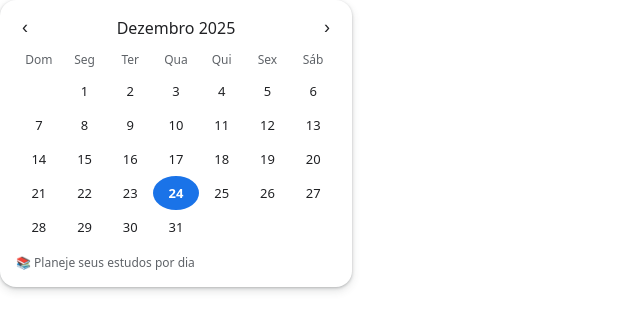
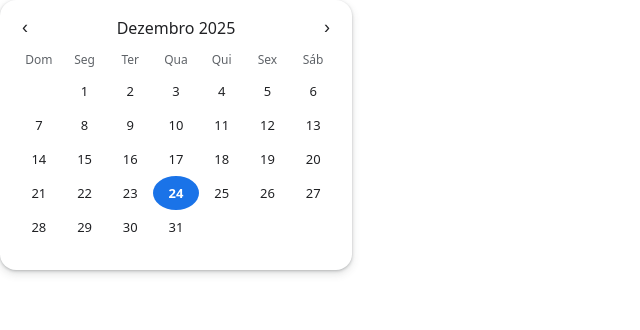
Before and after one commit to dionisiofolho-web/calendario-notion, a plain HTML site: page index.html in a window 1280 px wide. Shown: the whole page, without its empty margins (0-640 px from the left). Drawn offline with Linux system fonts and the light colour scheme.

Commit message:
Fix HTML encoding issues in index.html

```diff
--- a/index.html
+++ b/index.html
@@ -119,7 +119,6 @@ body {
   <div class="days" id="days"></div>
 
   <div class="study">
-    📚 Planeje seus estudos por dia
   </div>
 </div>
 
```
